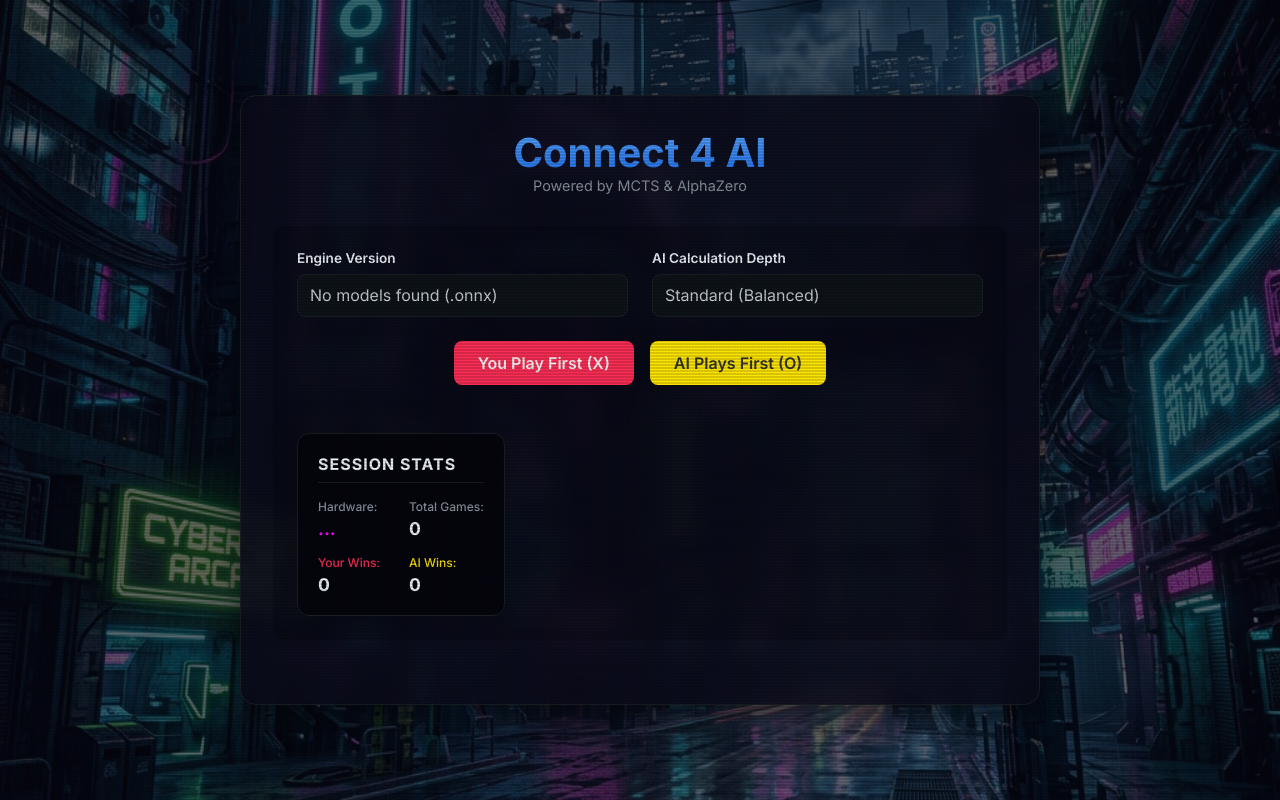
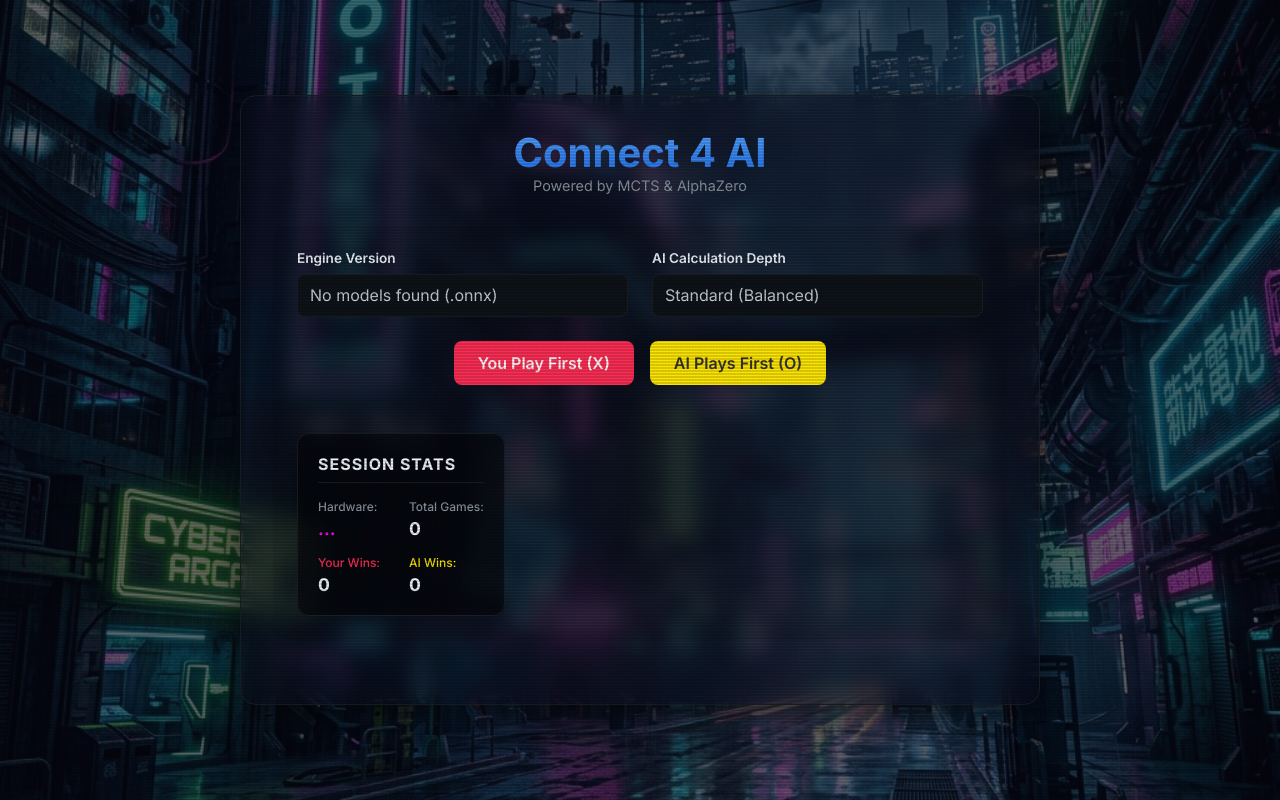
Before and after one commit to kv244/MLTrain, a Flask app: page / in a window 1280 px wide. Run offline with Flask 3, Linux system fonts and the light colour scheme; data that the repository does not hold is empty.

Commit message:
style: implement semi-transparent glassmorphism UI for main play area

```diff
--- a/static/style.css
+++ b/static/style.css
@@ -1,7 +1,7 @@
 /* css */
 :root {
     --bg-color: #050510;
-    --panel-bg: rgba(10, 10, 25, 0.85);
+    --panel-bg: rgba(10, 10, 25, 0.45);
     --border-color: #1a1e23;
     --text-color: #c9d1d9;
     --text-heading: #f0f6fc;
@@ -13,7 +13,7 @@
     --neon-cyan: #00e5ff;
     --neon-magenta: #ff00ff;
     --neon-lime: #39ff14;
-    --board-bg: rgba(5, 5, 20, 0.95);
+    --board-bg: rgba(5, 5, 20, 0.6);
     --player-1: #ff2d55; /* Electric Pink/Red */
     --player-2: #ffe700; /* Electric Yellow/Gold */
     --spot-empty: #0a0a1a;
@@ -90,7 +90,7 @@
     flex-wrap: wrap;
     gap: 1.5rem;
     margin-bottom: 2rem;
-    background: rgba(0, 0, 0, 0.2);
+    background: rgba(0, 0, 0, 0.1);
     padding: 1.5rem;
     border-radius: 12px;
 }
```
